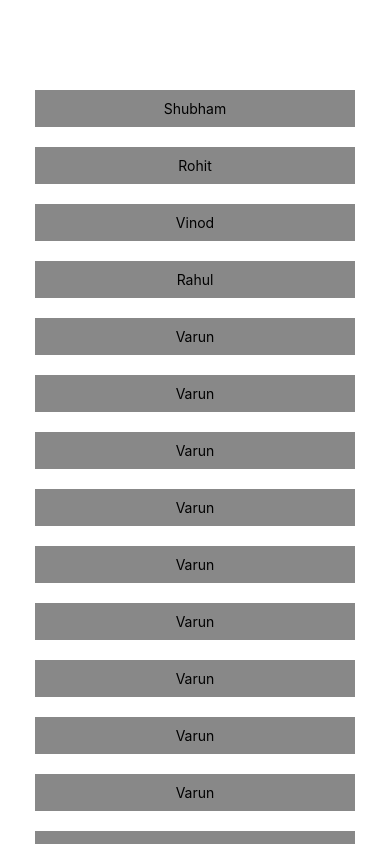
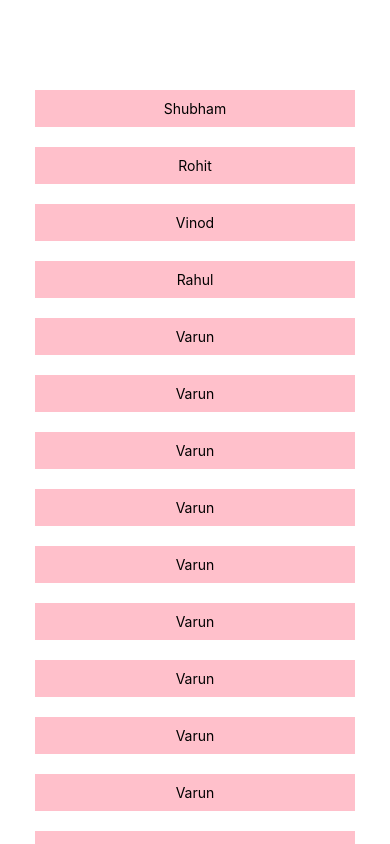
Before and after one commit to SkilletElveti/ReactNativeTutorial, a React Native app: screen / in a window 390 px wide. Built offline with nearby package versions, Linux system fonts and the light colour scheme.

Commit message:
- Added FLatlist

```diff
--- a/App.js
+++ b/App.js
@@ -1,5 +1,5 @@
 import { StatusBar } from 'expo-status-bar';
-import { StyleSheet, Text, View, Button, ScrollView} from 'react-native';
+import { StyleSheet, Text, View, Button, FlatList,ScrollView} from 'react-native';
 import React, { useState} from 'react';
 
 export default function App() {
@@ -37,16 +37,24 @@ export default function App() {
     {name: 'Varun', key: '23'},
     {name: 'Varun', key: '24'},
   ])
+
   return (
     <View style={styles.container}>
-    <ScrollView>
+
+    <FlatList
+      data={peoples}
+      renderItem={({item}) => (
+        <Text style={styles.item}> {item.name} </Text>
+      )}
+    />
+    {/* <ScrollView>
     {peoples.map((people) => {
         return(
             <View key={people.key} >
               <Text style={styles.item}> {people.name} </Text>
             </View>)
       })}
-      </ScrollView>
+      </ScrollView> */}
     <StatusBar style="auto" />
     </View>
   );
@@ -84,7 +92,7 @@ const styles = StyleSheet.create({
     marginStart:15,
     marginRight:15,
     padding:10,
-    backgroundColor: '#888',
+    backgroundColor: 'pink',
     textAlign: 'center'
     }
 });
```
